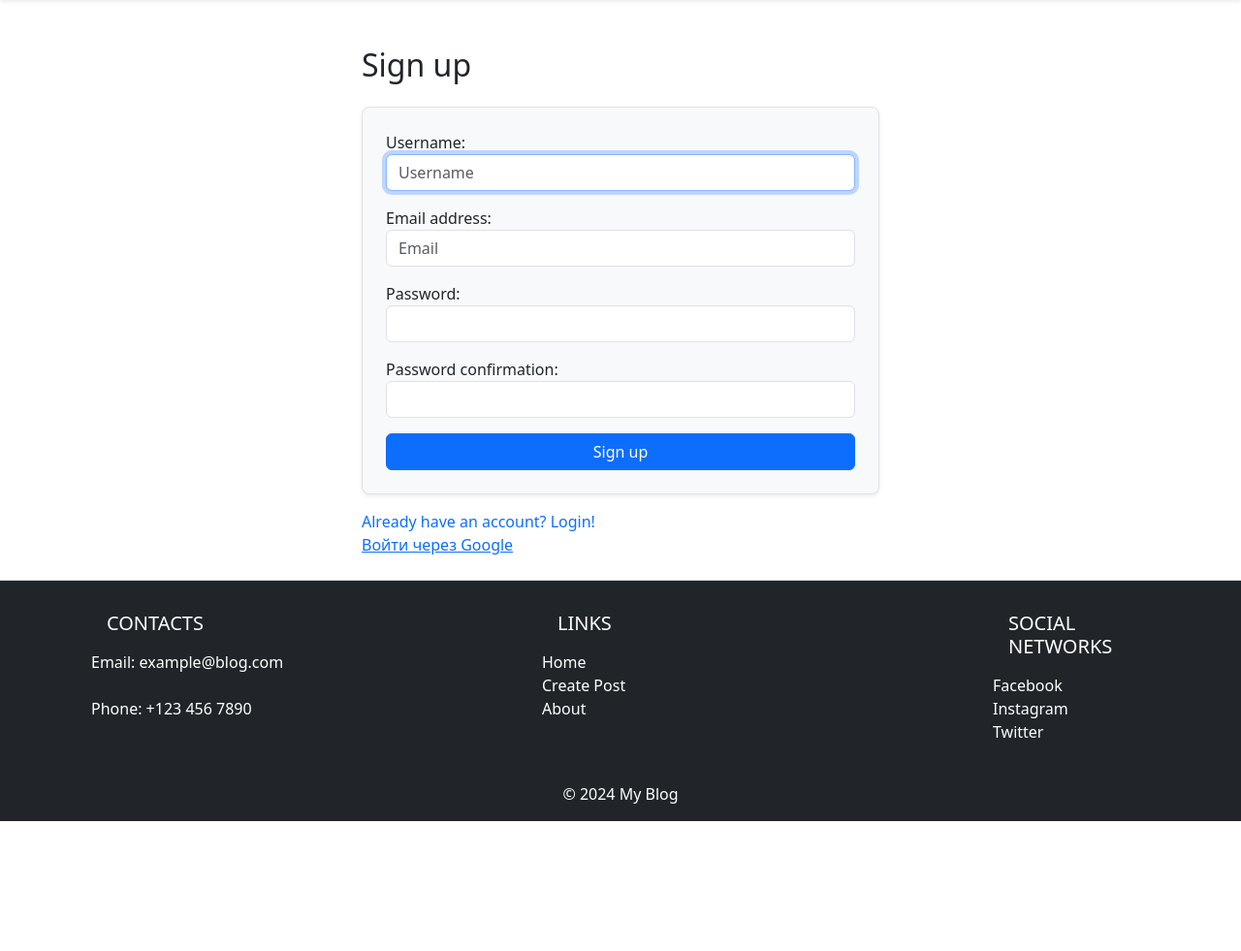
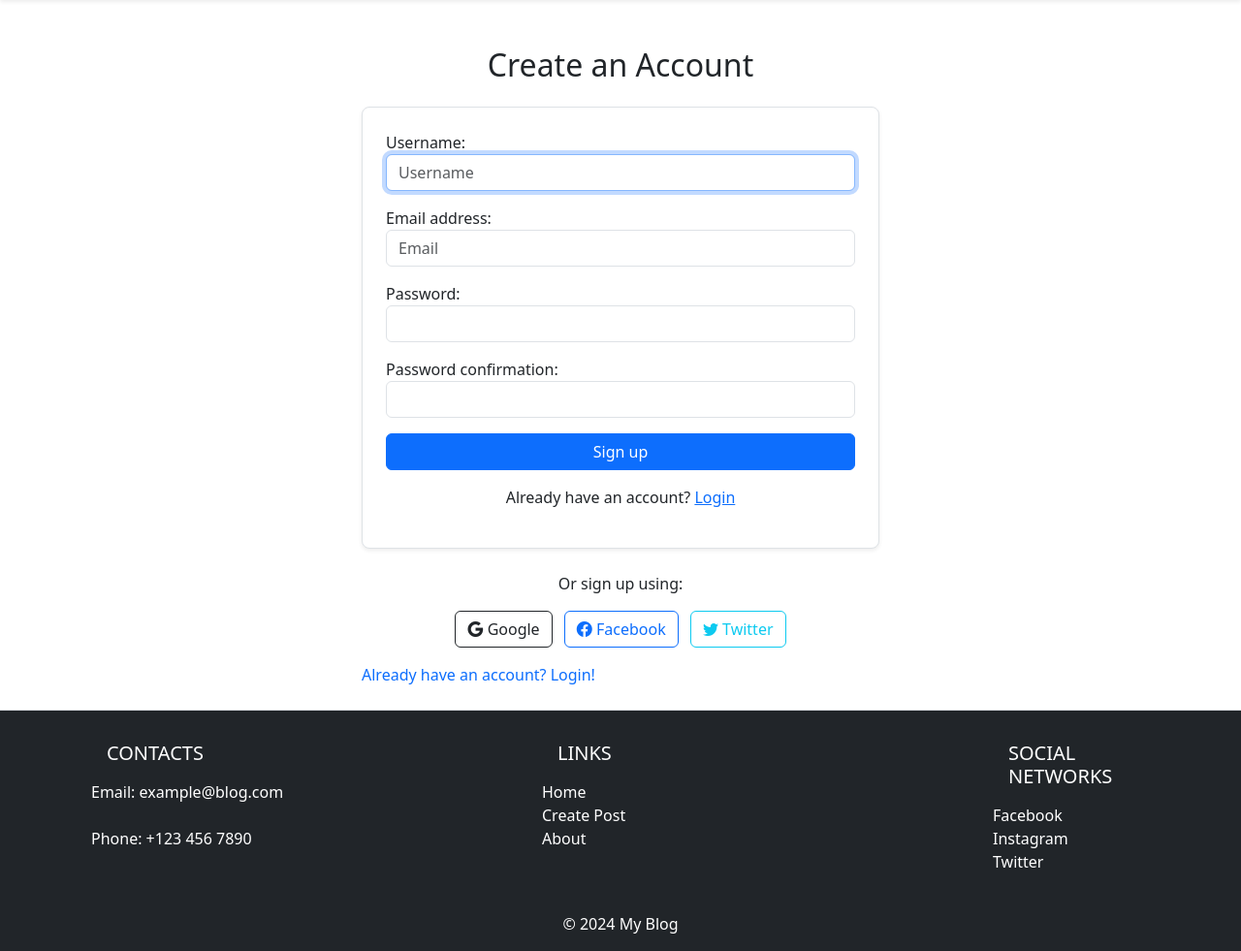
Before and after one commit to MikailMamedov/blog_project, a Django app: page /accounts/register/ in a window 1280 px wide. Shown: the part 62-1043 px from the top of the page at 97% size. Before the commit the page ends 909 px from the top, so only its background shows below. Run offline with Django 5.2, Linux system fonts and the light colour scheme; some libraries are stand-ins or nearby versions.

Commit message:
feat: enhance registration page with social login options and improve error display

```diff
--- a/accounts/templates/accounts/register.html
+++ b/accounts/templates/accounts/register.html
@@ -2,59 +2,74 @@
 {% load form_tags %}
 {% block content %}
 
+
 <div class="container ">
     <div class="row justify-content-center">
         <div class="col-md-6">
-            <h2 class="my-4">Sign up</h2>
-            <form method="post" class="p-4 border rounded-3 shadow-sm bg-light">
+            <h2 class="my-4 text-center">Create an Account</h2>
+            <form method="post" class="p-4 border rounded-3 shadow-sm bg-white">
                 {% csrf_token %}
 
-                <!-- Username Field -->
                 <div class="mb-3">
                     {{ form.username.label_tag }}
                     {{ form.username|add_class:"form-control" }}
-                    {% for error in form.username.errors %}
-                        <small class="text-danger">{{ error }}</small>
-                    {% endfor %}
+                    {% if form.username.errors %}
+                        <div class="text-danger small">{{ form.username.errors.0 }}</div>
+                    {% endif %}
                 </div>
 
-                <!-- Email Field -->
                 <div class="mb-3">
                     {{ form.email.label_tag }}
                     {{ form.email|add_class:"form-control" }}
-                    {% for error in form.email.errors %}
-                        <small class="text-danger">{{ error }}</small>
-                    {% endfor %}
+                    {% if form.email.errors %}
+                        <div class="text-danger small">{{ form.email.errors.0 }}</div>
+                    {% endif %}
                 </div>
 
-                <!-- Password1 Field -->
                 <div class="mb-3">
                     {{ form.password1.label_tag }}
                     {{ form.password1|add_class:"form-control" }}
-                    {% for error in form.password1.errors %}
-                        <small class="text-danger">{{ error }}</small>
-                    {% endfor %}
+                    {% if form.password1.errors %}
+                        <div class="text-danger small">{{ form.password1.errors.0 }}</div>
+                    {% endif %}
                 </div>
 
-                <!-- Password2 Field -->
                 <div class="mb-3">
                     {{ form.password2.label_tag }}
                     {{ form.password2|add_class:"form-control" }}
-                    {% for error in form.password2.errors %}
-                        <small class="text-danger">{{ error }}</small>
-                    {% endfor %}
+                    {% if form.password2.errors %}
+                        <div class="text-danger small">{{ form.password2.errors.0 }}</div>
+                    {% endif %}
                 </div>
 
-                <!-- Submit Button -->
                 <button type="submit" class="btn btn-primary w-100">Sign up</button>
+
+                <div class="mt-3 text-center">
+                    <p>Already have an account? <a href="{% url 'login' %}">Login</a></p>
+                </div>
             </form>
+
+            <div class="text-center mt-4">
+                <p>Or sign up using:</p>
+                {% comment %} <a href="{% url 'social:begin' 'google-oauth2' %}?next={{ request.path }}">Войти через Google</a> {% endcomment %}
+                <a class="btn btn-outline-dark me-2" href="{% url 'social:begin' 'google-oauth2' %}?next={{ request.path }}">
+                    <i class="bi bi-google"></i> Google
+                </a>
+                <a class="btn btn-outline-primary me-2" href="{% url 'social:begin' 'facebook' %}?next={{ request.path }}">
+                    <i class="bi bi-facebook"></i> Facebook
+                </a>
+                <a class="btn btn-outline-info" href="{% url 'social:begin' 'twitter' %}?next={{ request.path }}">
+                    <i class="bi bi-twitter"></i> Twitter
+                </a>
+            </div>
+
 
             <!-- Login Redirect -->
             <div class="mt-3 ">
                 <a href="{% url 'login' %}" class="text-decoration-none">Already have an account? Login!</a>
             </div>
 
-            <a href="{% url 'social:begin' 'google-oauth2' %}?next={{ request.path }}">Войти через Google</a>
+
         </div>
     </div>
 </div>
--- a/blog/templates/blog/index.html
+++ b/blog/templates/blog/index.html
@@ -10,6 +10,8 @@
 <script src="https://code.jquery.com/jquery-3.6.0.min.js"></script>
 <!-- Bootstrap JS -->
 <script src="https://stackpath.bootstrapcdn.com/bootstrap/4.5.2/js/bootstrap.bundle.min.js"></script>
+<link href="https://cdn.jsdelivr.net/npm/bootstrap-icons@1.10.5/font/bootstrap-icons.css" rel="stylesheet">
+
 
 <style>
     .nav-link, nav a{
```
Also changed, not shown: blog_project/settings.py (+8 -22 lines).
